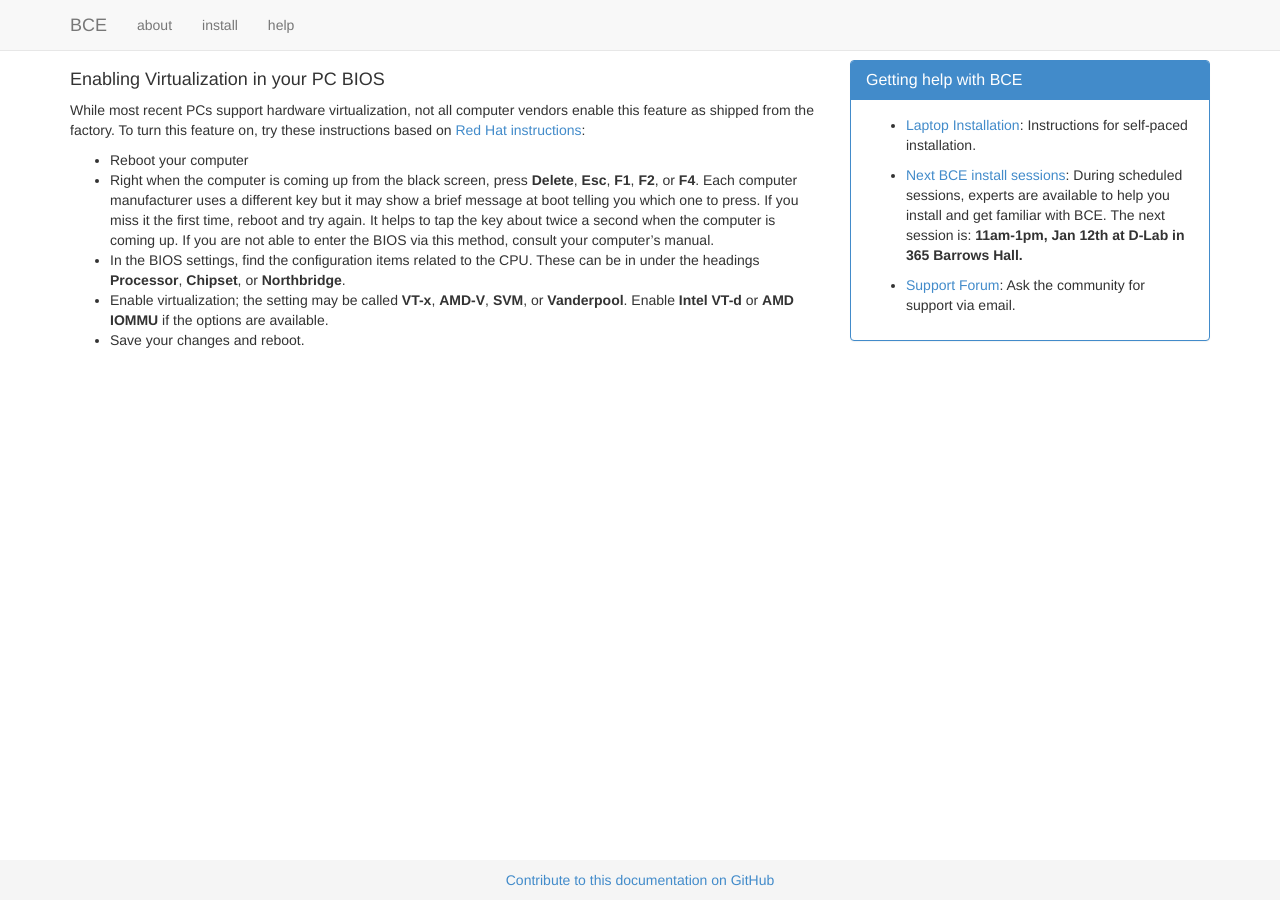
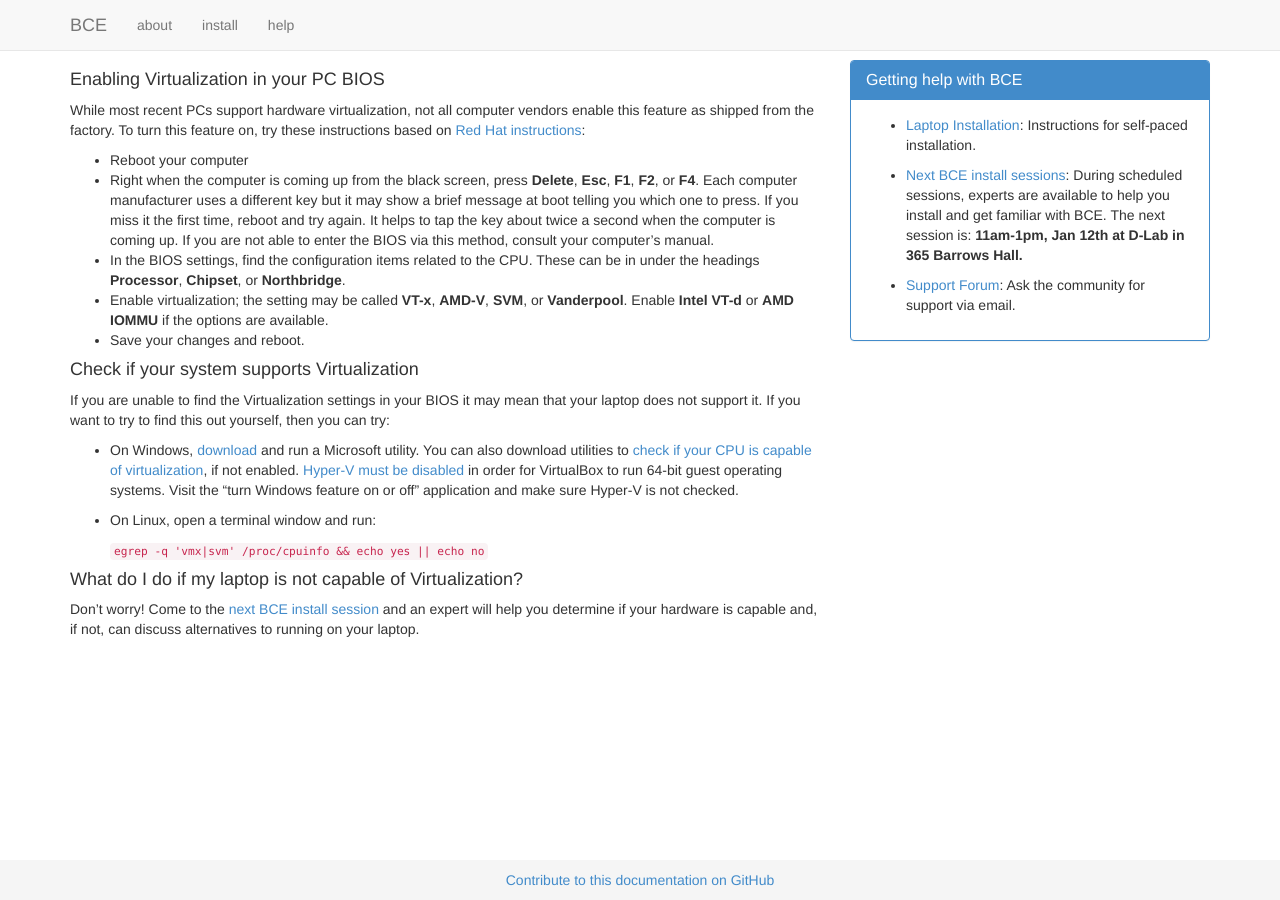
Before and after one commit to ucberkeley/bce-documentation, a Jekyll site: the page built from enabling-virtualization-in-your-pc-bios.md, in a window 1280 px wide. Built offline with Jekyll 4.4.1, drawn with Linux system fonts in a browser that asks for light colours; nearby versions of some CDN libraries; library files that are not in the unit come from our copies; Markdown is read by kramdown in place of the engine named in the settings.

Commit message:
add instructions for how to check if hardware supports virtualization

````diff
--- a/enabling-virtualization-in-your-pc-bios.md
+++ b/enabling-virtualization-in-your-pc-bios.md
@@ -24,3 +24,25 @@ instructions](https://access.redhat.com/documentation/en-US/Red_Hat_Enterprise_L
 	**SVM**, or **Vanderpool**. Enable **Intel VT-d** or **AMD IOMMU** if the
 	options are available.
   * Save your changes and reboot.
+
+#### Check if your system supports Virtualization
+
+If you are unable to find the Virtualization settings in your BIOS it
+may mean that your laptop does not support it. If you want to try to
+find this out yourself, then you can try:
+
+  * On Windows,
+    [download](http://www.microsoft.com/en-us/download/details.aspx?id=592) and
+    run a Microsoft utility. You can also download utilities to [check if your CPU is capable of virtualization](http://www.technorms.com/8208/check-if-processor-supports-virtualization), if not enabled.
+    [Hyper-V must be disabled](https://www.virtualbox.org/ticket/12350) in order for VirtualBox to run 64-bit guest operating systems. Visit the "turn Windows feature on or off" application and make sure Hyper-V is not checked.
+
+  * On Linux, open a terminal window and run:
+
+	```egrep -q 'vmx|svm' /proc/cpuinfo && echo yes || echo no```
+
+#### What do I do if my laptop is not capable of Virtualization?
+
+Don't worry! Come to the
+[next BCE install session](http://ucberkeley.github.io/bce-documentation/help.html)
+and an expert will help you determine if your hardware is capable and,
+if not, can discuss alternatives to running on your laptop.
````
